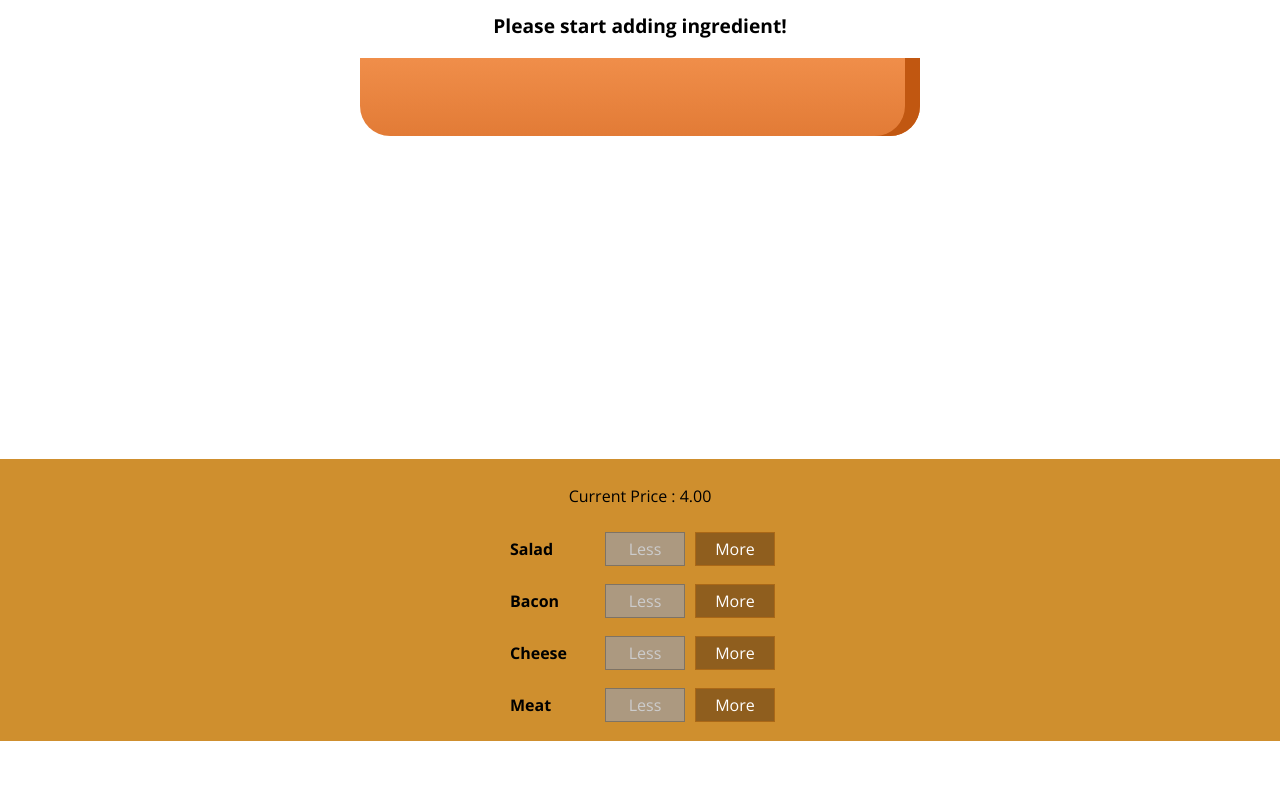
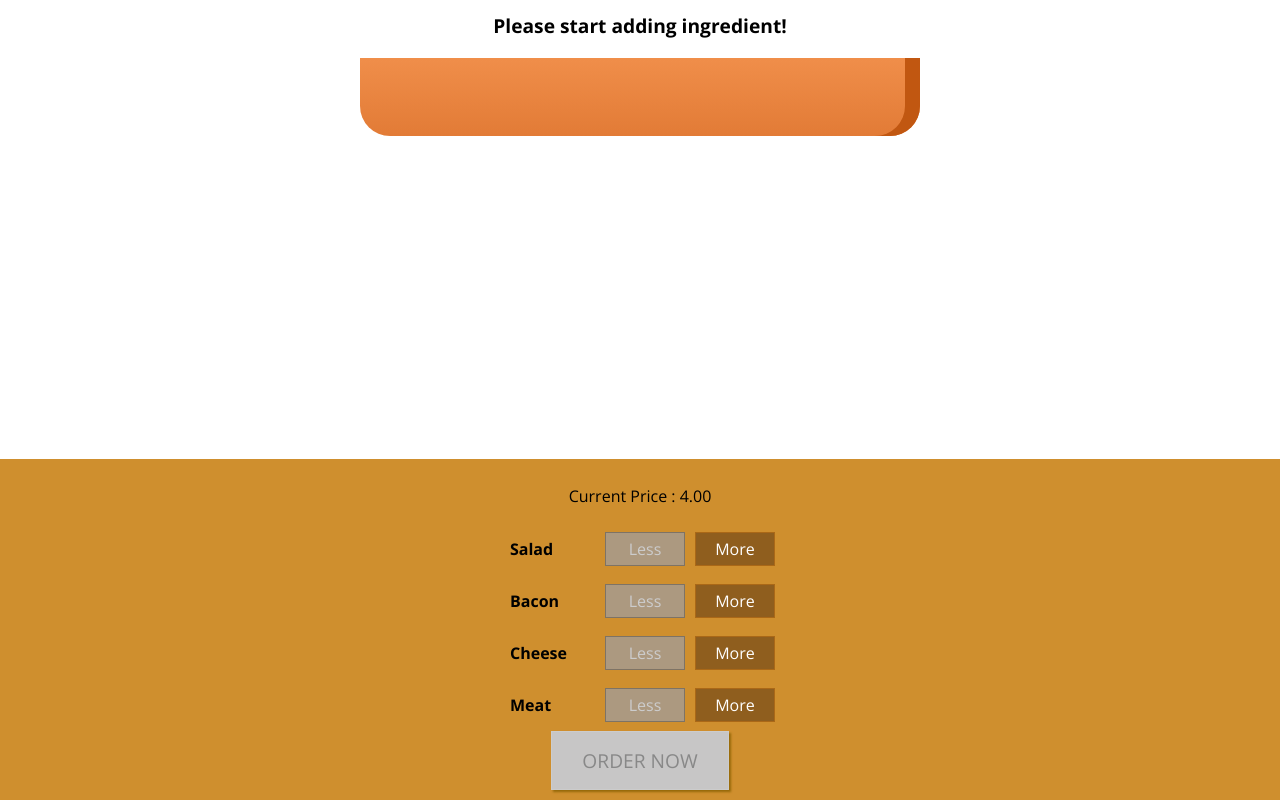
Before and after one commit to yashar-akish/react-burger-builder, a React (Create React App) app: page / in a window 1280 px wide. Shown: the part 179-979 px from the top of the page. Before the commit the page ends 920 px from the top, so only its background shows below. Built offline with nearby package versions, Linux system fonts and the light colour scheme.

Commit message:
order button

```diff
--- a/src/components/Burger/BuildControls/BuildControls.js
+++ b/src/components/Burger/BuildControls/BuildControls.js
@@ -21,6 +21,9 @@
         disabled={props.disabled[ctrl.type]}
         key={ctrl.label} label={ctrl.label} />
     ))}
+    <button
+      className={classes.OrderButton}
+      disabled={!props.purchasable}>ORDER NOW</button>
   </div>
 )
 
--- a/src/components/Burger/BuildControls/BuildControls.module.css
+++ b/src/components/Burger/BuildControls/BuildControls.module.css
@@ -8,3 +8,45 @@
   margin: auto;
   padding: 10px 0;
 }
+
+
+.OrderButton {
+  background-color: #DAD735;
+  outline: none;
+  cursor: pointer;
+  border: 1px solid #966909;
+  color: #966909;
+  font-family: inherit;
+  font-size: 1.2em;
+  padding: 15px 30px;
+  box-shadow: 2px 2px 2px #966909;
+}
+
+.OrderButton:hover, .OrderButton:active {
+  background-color: #A0DB41;
+  border: 1px solid #966909;
+  color: #966909;
+}
+
+.OrderButton:disabled {
+  background-color: #C7C6C6;
+  cursor: not-allowed;
+  border: 1px solid #ccc;
+  color: #888888;
+}
+
+.OrderButton:not(:disabled) {
+  animation: enable 0.3s linear;
+}
+
+@keyframes enable {
+  0% {
+      transform: scale(1);
+  }
+  60% {
+      transform: scale(1.1);
+  }
+  100% {
+      transform: scale(1);
+  }
+}
--- a/src/containers/BurgerBuilder/BurgerBuilder.js
+++ b/src/containers/BurgerBuilder/BurgerBuilder.js
@@ -6,6 +6,7 @@
 
 
 const INGREDIENT_PRICE = {
+
   salad: 0.5,
   cheese: 0.4,
   meat: 1.3,
@@ -21,9 +22,21 @@
       cheese: 0,
       meat: 0,
     },
-    totalPrice: 4
+    totalPrice: 4,
+    purchasable: false,
   }
 
+
+  updatePurchaseState(ingredients) {
+    const sum = Object.keys(ingredients)
+      .map(igKey => {
+        return ingredients[igKey];
+      })
+      .reduce((sum, el) => {
+        return sum + el;
+      }, 0);
+    this.setState({ purchasable: sum > 0 });
+  }
 
   addIngredientHandler = (type) => {
     const oldCount = this.state.ingredients[type];
@@ -36,6 +49,7 @@
     const oldPrice = this.state.totalPrice;
     const newPrice = oldPrice + priceAddition;
     this.setState({ totalPrice: newPrice, ingredients: updatedIngredients });
+    this.updatePurchaseState(updatedIngredients);
   }
   removeIngredientHandler = (type) => {
     const oldCount = this.state.ingredients[type];
@@ -51,6 +65,7 @@
     const oldPrice = this.state.totalPrice;
     const newPrice = oldPrice - priceDeduction;
     this.setState({ totalPrice: newPrice, ingredients: updatedIngredients });
+    this.updatePurchaseState(updatedIngredients);
   }
   render() {
     const disabledInfo = {
@@ -66,6 +81,7 @@
           ingredientAdded={this.addIngredientHandler}
           ingredientRemoved={this.removeIngredientHandler}
           disabled={disabledInfo}
+          purchasable={this.state.purchasable}
           price={this.state.totalPrice}
         />
       </Aux>
```
Also changed, not shown: 1 other file (tests, documents, lock files or other folders).
